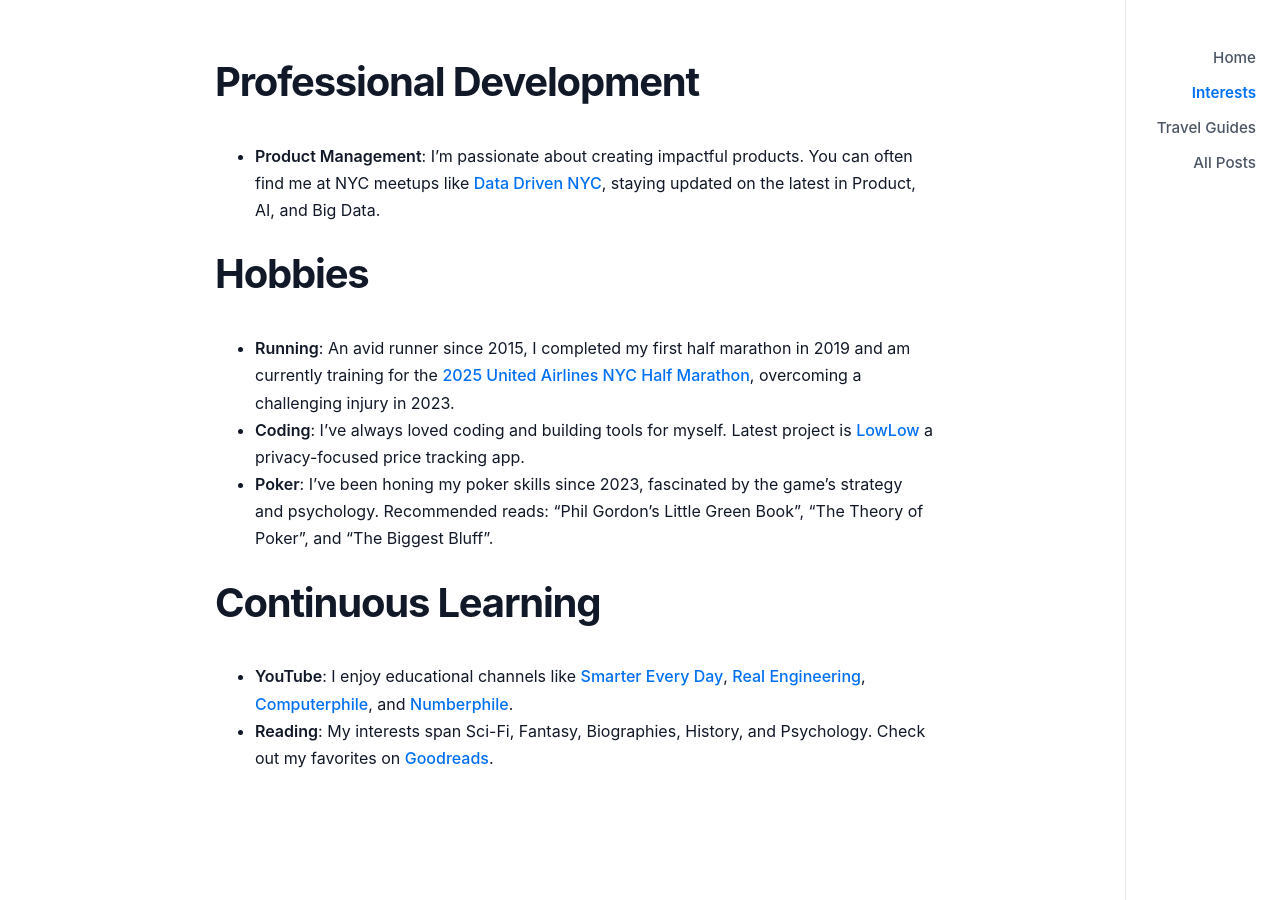
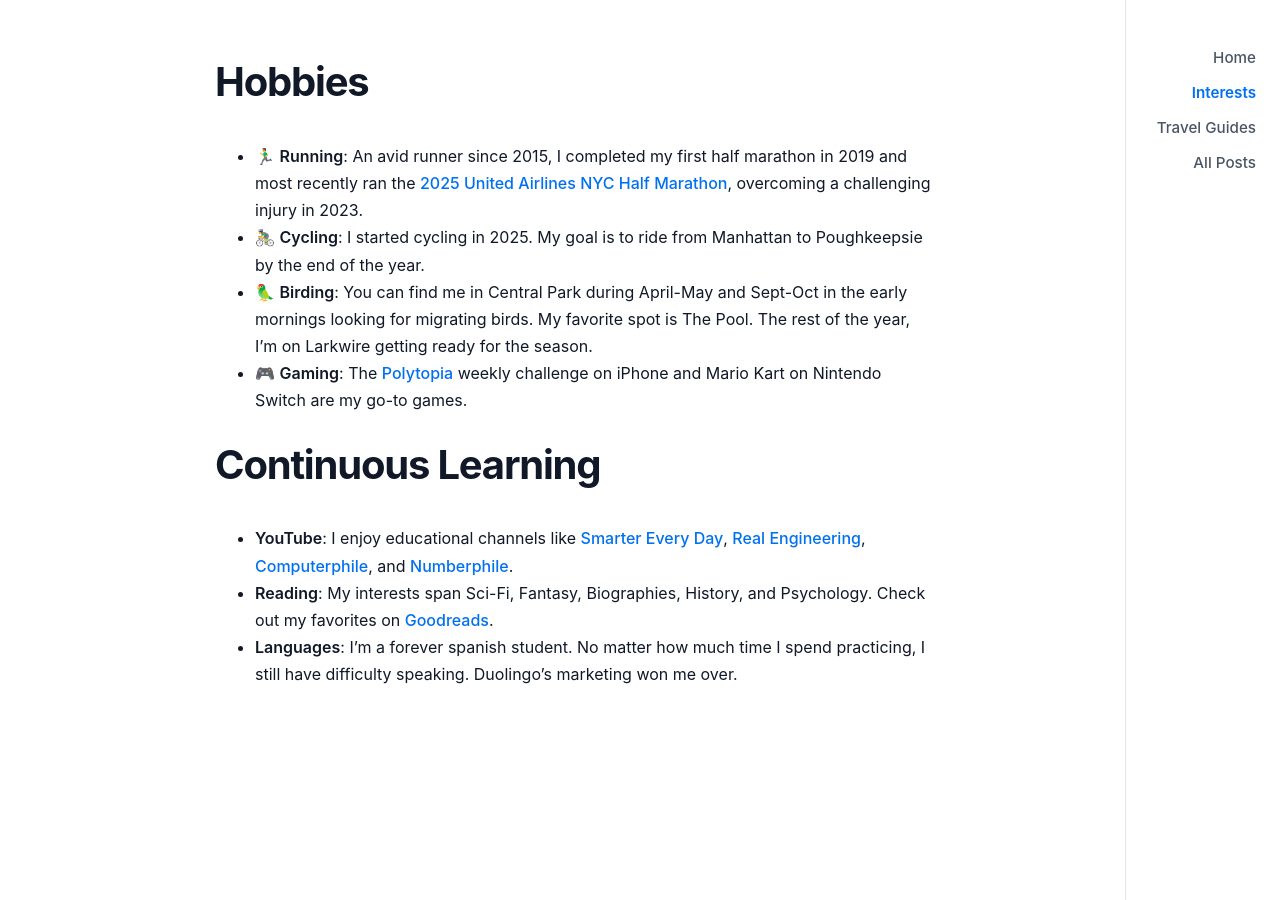
Before and after one commit to PBlanco/pblanco.github.io, a Jekyll site: the page built from interests.md, in a window 1280 px wide. Built offline with Jekyll 4.4.1, drawn with Linux system fonts in a browser that asks for light colours.

Commit message:
Cleanup styles and update interests

```diff
--- a/interests.md
+++ b/interests.md
@@ -2,14 +2,14 @@
 layout: default
 title: Interests
 ---
-# Professional Development
-- **Product Management**: I'm passionate about creating impactful products. You can often find me at NYC meetups like [Data Driven NYC](https://www.meetup.com/NYC-Data-Business-Meetup/), staying updated on the latest in Product, AI, and Big Data.
+# Hobbies
+- 🏃‍♂️ **Running**: An avid runner since 2015, I completed my first half marathon in 2019 and most recently ran the [2025 United Airlines NYC Half Marathon](https://www.strava.com/activities/13899267283){:target="_blank" rel="noopener noreferrer"}, overcoming a challenging injury in 2023.
+- 🚴‍♂️ **Cycling**: I started cycling in 2025. My goal is to ride from Manhattan to Poughkeepsie by the end of the year.
+- 🦜 **Birding**: You can find me in Central Park during April-May and Sept-Oct in the early mornings looking for migrating birds. My favorite spot is The Pool. The rest of the year, I'm on Larkwire getting ready for the season.
+- 🎮 **Gaming**: The [Polytopia](https://polytopia.io/polytopia-weekly-challenge/){:target="_blank" rel="noopener noreferrer"} weekly challenge on iPhone and Mario Kart on Nintendo Switch are my go-to games.
 
-# Hobbies
-- **Running**: An avid runner since 2015, I completed my first half marathon in 2019 and am currently training for the [2025 United Airlines NYC Half Marathon](https://www.nyrr.org/races/2025unitedairlinesnychalf), overcoming a challenging injury in 2023.
-- **Coding**: I've always loved coding and building tools for myself. Latest project is [LowLow](https://lowlow.bot) a privacy-focused price tracking app.
-- **Poker**: I've been honing my poker skills since 2023, fascinated by the game's strategy and psychology. Recommended reads: "Phil Gordon's Little Green Book", "The Theory of Poker", and "The Biggest Bluff".
 
 # Continuous Learning
-- **YouTube**: I enjoy educational channels like [Smarter Every Day](https://www.youtube.com/@SmarterEveryDay), [Real Engineering](https://www.youtube.com/@realengineering), [Computerphile](https://www.youtube.com/@Computerphile), and [Numberphile](https://www.youtube.com/@numberphile).
-- **Reading**: My interests span Sci-Fi, Fantasy, Biographies, History, and Psychology. Check out my favorites on [Goodreads](https://www.goodreads.com/user/show/66203612-peter).
+- **YouTube**: I enjoy educational channels like [Smarter Every Day](https://www.youtube.com/@SmarterEveryDay){:target="_blank" rel="noopener noreferrer"}, [Real Engineering](https://www.youtube.com/@realengineering){:target="_blank" rel="noopener noreferrer"}, [Computerphile](https://www.youtube.com/@Computerphile){:target="_blank" rel="noopener noreferrer"}, and [Numberphile](https://www.youtube.com/@numberphile){:target="_blank" rel="noopener noreferrer"}.
+- **Reading**: My interests span Sci-Fi, Fantasy, Biographies, History, and Psychology. Check out my favorites on [Goodreads](https://www.goodreads.com/user/show/66203612-peter){:target="_blank" rel="noopener noreferrer"}.
+-  **Languages**: I'm a forever spanish student. No matter how much time I spend practicing, I still have difficulty speaking. Duolingo's marketing won me over.
```
Also changed, not shown: index.md (+4 -4 lines).
